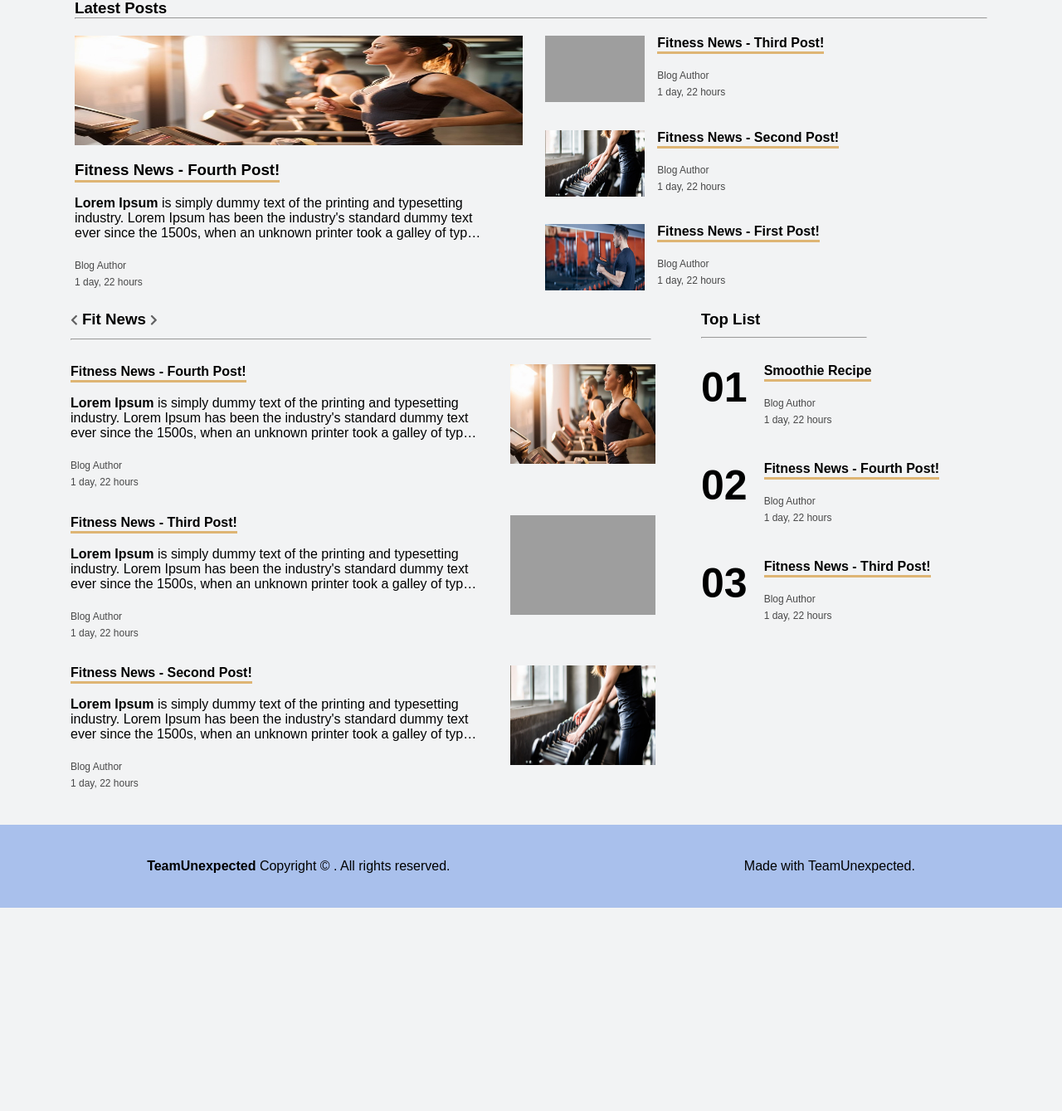
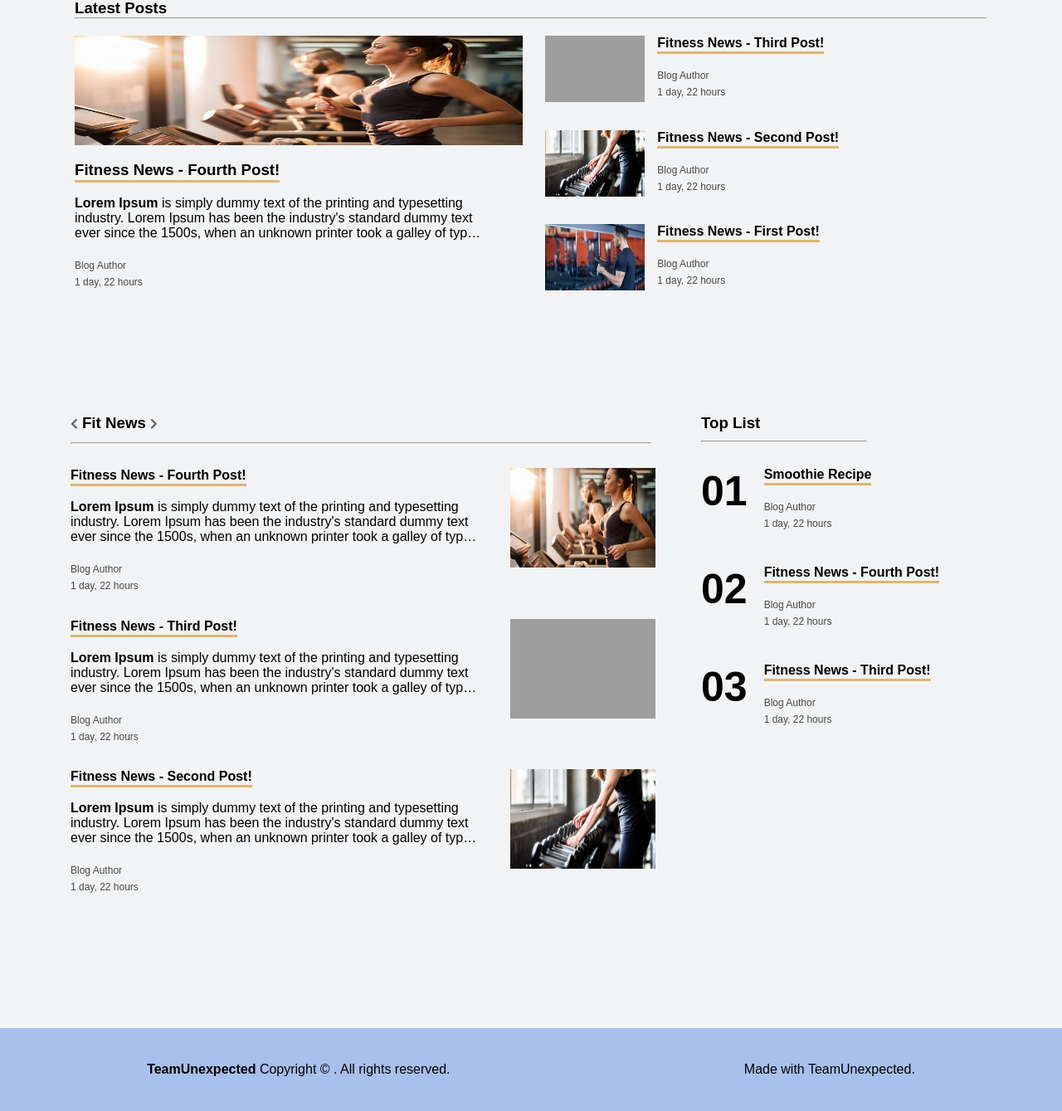
Before and after one commit to huseyin-yildiz/Fitness-Trainer-Finding-Website, a Django app: page /post/index/ in a window 1280 px wide; the page is wider, and only the part inside the window is pictured. Shown: the part 551-1890 px from the top of that part at 83% size. Before the commit the page ends 1645 px from the top of that part, so only its background shows below. Run offline with Django 3.2, Linux system fonts and the light colour scheme; data comes from the database, SQL or seed files in the repository; some libraries are stand-ins or nearby versions; grey boxes are pictures that could not be loaded.

Commit message:
Blog page design fixed.

```diff
--- a/static/css/Blogindex.css
+++ b/static/css/Blogindex.css
@@ -62,7 +62,7 @@ button {
 */
 .nearby-section {
   max-width: 1140px;
-  height: 375px;
+  height: 500px;
   margin: 0 auto;
 }
 .nearby-section .container {
@@ -107,7 +107,7 @@ button {
 */
 .category-posts-section {
   max-width: 1140px;
-  height: 580px;
+  height: 700px;
   padding-left: 15px;
   padding-right: 15px;
   margin-right: auto;
@@ -125,6 +125,7 @@ button {
   justify-content: space-between;
 }
 .category-posts-section .container .left-side .block {
+  margin-top: 20px;
   display: flex;
 }
 .category-posts-section .container .left-side .block .block-left-side {
--- a/templates/post/index.html
+++ b/templates/post/index.html
@@ -161,7 +161,7 @@
             <i style="font-size: 14px; opacity: 0.6" class="fas">&#xf054;</i>
             <br/><br/>
           </h3>
-          <hr style="margin-top: -40px; width: 700px" />
+          <hr style="margin-top: -20px; width: 700px" />
 
           {% for postc in post_by_category %}
               <div class="block">
```
Also changed, not shown: 3 other files.
